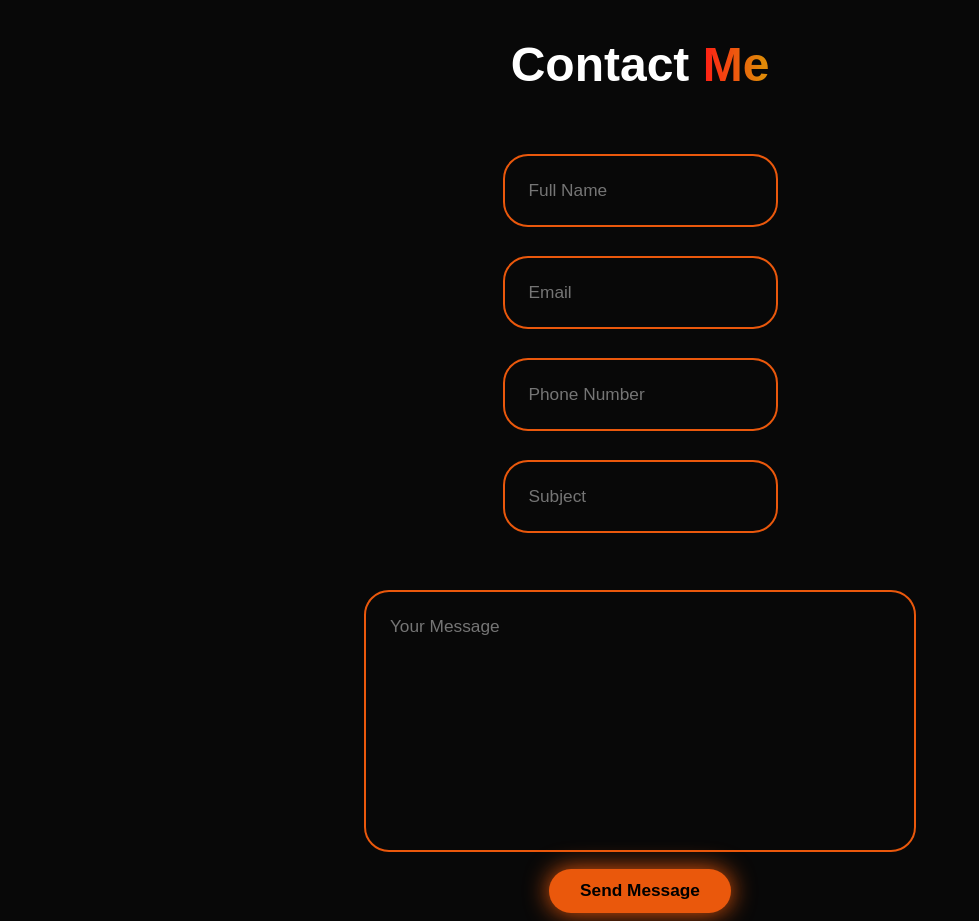
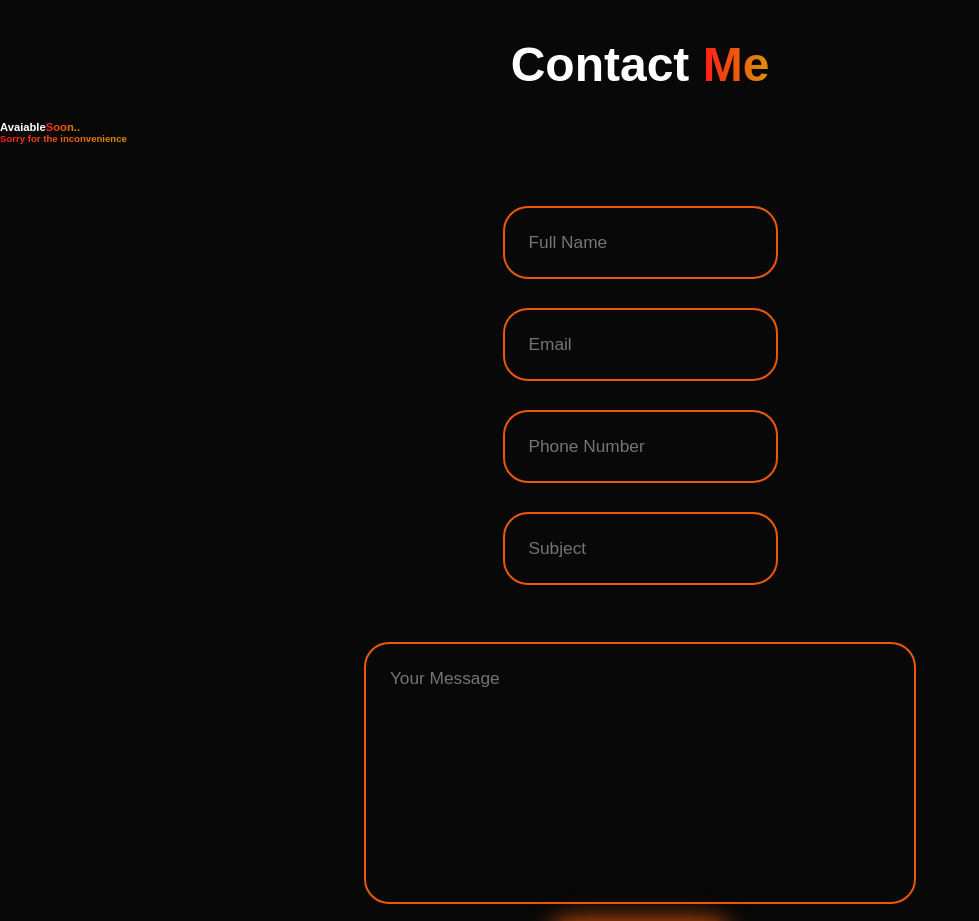
Before and after one commit to SamratGhimire01/Portfolio-Website, a plain HTML site: page index.html in a window 1280 px wide. Shown: the part 4480-5401 px from the top of the page, without its empty margins (0-979 px from the left). Drawn offline with nearby package versions, Linux system fonts and the light colour scheme.

Commit message:
updated the with avaiable soon

```diff
--- a/index.html
+++ b/index.html
@@ -159,6 +159,9 @@
 
   <section class="contact" id="contact">
     <h2 class="heading">Contact <span>Me</span></h2>
+    <h3>Avaiable<span>Soon..</span></h3>
+    <h4><span>Sorry for the inconvenience</span></h4>
+
 
     <form class="contact form" action="https://formspree.io/f/xzzrzovw" method="POST">
       <div class="input-group">
```
